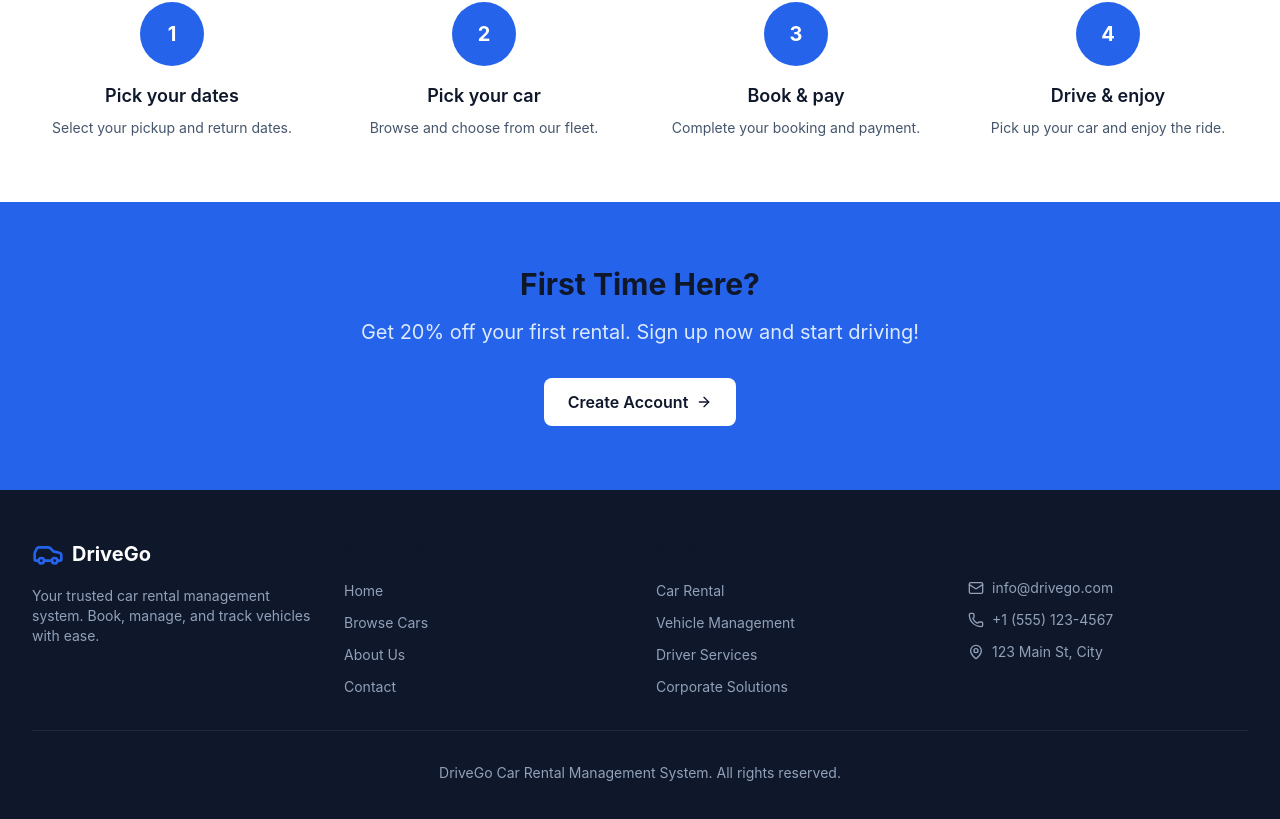
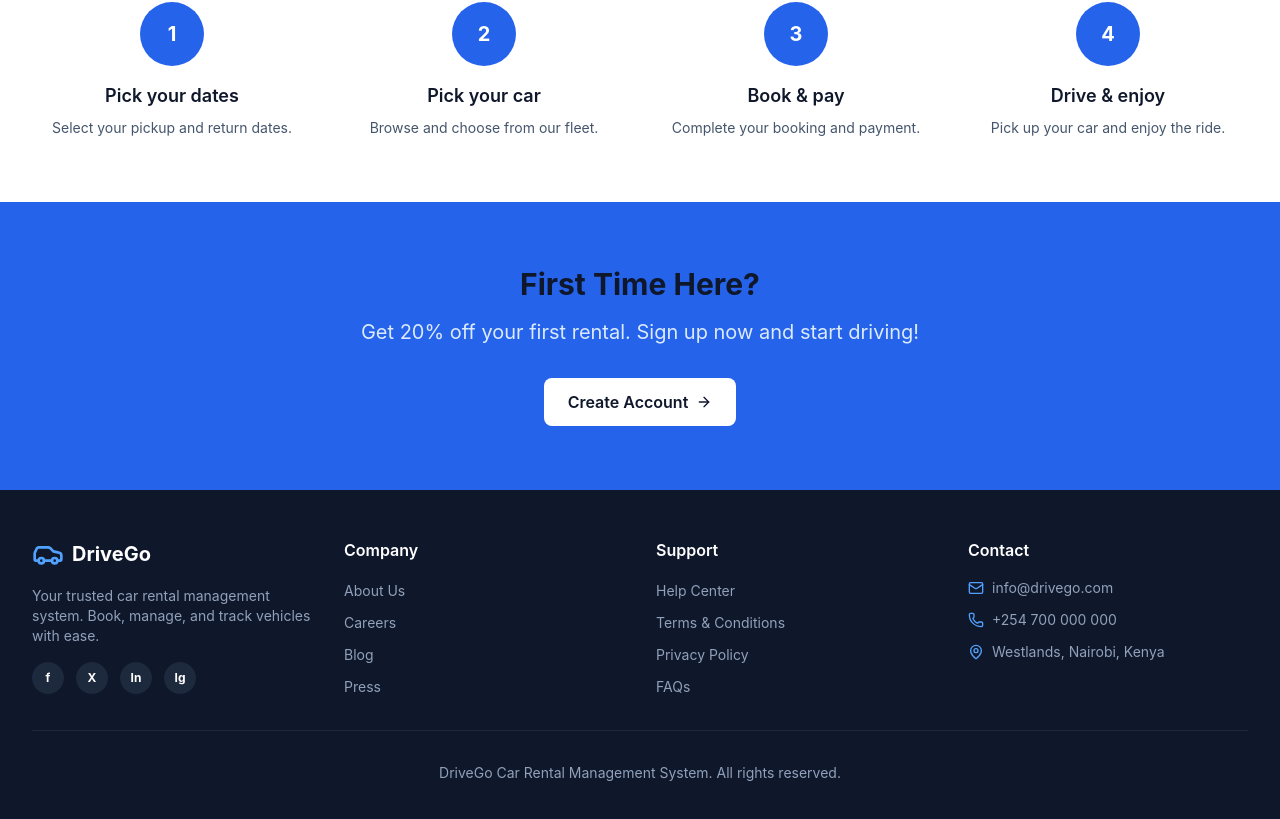
Before and after one commit to abdikadir-mohamed-dev/car-rental-management-system, a React (Vite) app in the folder crms-fronted/: page / in a window 1280 px wide. Shown: the part 1380-2199 px from the top of the page. Built offline with nearby package versions, Linux system fonts and the light colour scheme; no server answers.

Commit message:
feat(public): redesign footer with company/support links and contact info

```diff
--- a/crms-fronted/src/components/common/Footer.jsx
+++ b/crms-fronted/src/components/common/Footer.jsx
@@ -3,50 +3,56 @@ import { Car, Phone, Mail, MapPin } from 'lucide-react'
 
 function Footer() {
   return (
-    <footer className="bg-sidebar text-white">
+    <footer className="bg-slate-900 text-white">
       <div className="max-w-7xl mx-auto px-4 sm:px-6 lg:px-8 py-12">
-        <div className="grid grid-cols-1 md:grid-cols-4 gap-8">
+        <div className="grid grid-cols-1 md:grid-cols-2 lg:grid-cols-4 gap-8">
           <div>
             <div className="flex items-center gap-2 mb-4">
-              <Car className="w-8 h-8 text-primary" />
-              <span className="text-xl font-bold">DriveGo</span>
+              <Car className="w-8 h-8 text-blue-400" />
+              <span className="text-xl font-bold text-white">DriveGo</span>
             </div>
-            <p className="text-slate-400 text-sm">
+            <p className="text-slate-400 text-sm mb-4">
               Your trusted car rental management system. Book, manage, and track vehicles with ease.
             </p>
+            <div className="flex items-center gap-3">
+              <a href="#" className="w-8 h-8 bg-slate-800 rounded-full flex items-center justify-center hover:bg-blue-600 transition-colors text-xs font-bold">f</a>
+              <a href="#" className="w-8 h-8 bg-slate-800 rounded-full flex items-center justify-center hover:bg-blue-600 transition-colors text-xs font-bold">X</a>
+              <a href="#" className="w-8 h-8 bg-slate-800 rounded-full flex items-center justify-center hover:bg-blue-600 transition-colors text-xs font-bold">In</a>
+              <a href="#" className="w-8 h-8 bg-slate-800 rounded-full flex items-center justify-center hover:bg-blue-600 transition-colors text-xs font-bold">Ig</a>
+            </div>
           </div>
           <div>
-            <h3 className="font-semibold mb-4">Quick Links</h3>
+            <h3 className="font-semibold mb-4 text-white">Company</h3>
             <ul className="space-y-2">
-              <li><Link to="/" className="text-slate-400 hover:text-white transition-colors text-sm">Home</Link></li>
-              <li><Link to="/vehicles" className="text-slate-400 hover:text-white transition-colors text-sm">Browse Cars</Link></li>
               <li><Link to="/about" className="text-slate-400 hover:text-white transition-colors text-sm">About Us</Link></li>
-              <li><Link to="/contact" className="text-slate-400 hover:text-white transition-colors text-sm">Contact</Link></li>
+              <li><Link to="/about" className="text-slate-400 hover:text-white transition-colors text-sm">Careers</Link></li>
+              <li><Link to="/about" className="text-slate-400 hover:text-white transition-colors text-sm">Blog</Link></li>
+              <li><Link to="/about" className="text-slate-400 hover:text-white transition-colors text-sm">Press</Link></li>
             </ul>
           </div>
           <div>
-            <h3 className="font-semibold mb-4">Services</h3>
+            <h3 className="font-semibold mb-4 text-white">Support</h3>
             <ul className="space-y-2">
-              <li><span className="text-slate-400 text-sm">Car Rental</span></li>
-              <li><span className="text-slate-400 text-sm">Vehicle Management</span></li>
-              <li><span className="text-slate-400 text-sm">Driver Services</span></li>
-              <li><span className="text-slate-400 text-sm">Corporate Solutions</span></li>
+              <li><Link to="/contact" className="text-slate-400 hover:text-white transition-colors text-sm">Help Center</Link></li>
+              <li><Link to="/about" className="text-slate-400 hover:text-white transition-colors text-sm">Terms & Conditions</Link></li>
+              <li><Link to="/about" className="text-slate-400 hover:text-white transition-colors text-sm">Privacy Policy</Link></li>
+              <li><Link to="/contact" className="text-slate-400 hover:text-white transition-colors text-sm">FAQs</Link></li>
             </ul>
           </div>
           <div>
-            <h3 className="font-semibold mb-4">Contact</h3>
+            <h3 className="font-semibold mb-4 text-white">Contact</h3>
             <ul className="space-y-3">
               <li className="flex items-center gap-2 text-slate-400 text-sm">
-                <Mail className="w-4 h-4" />
+                <Mail className="w-4 h-4 text-blue-400" />
                 info@drivego.com
               </li>
               <li className="flex items-center gap-2 text-slate-400 text-sm">
-                <Phone className="w-4 h-4" />
-                +1 (555) 123-4567
+                <Phone className="w-4 h-4 text-blue-400" />
+                +254 700 000 000
               </li>
-              <li className="flex items-center gap-2 text-slate-400 text-sm">
-                <MapPin className="w-4 h-4" />
-                123 Main St, City
+              <li className="flex items-start gap-2 text-slate-400 text-sm">
+                <MapPin className="w-4 h-4 text-blue-400 mt-0.5" />
+                Westlands, Nairobi, Kenya
               </li>
             </ul>
           </div>
```
